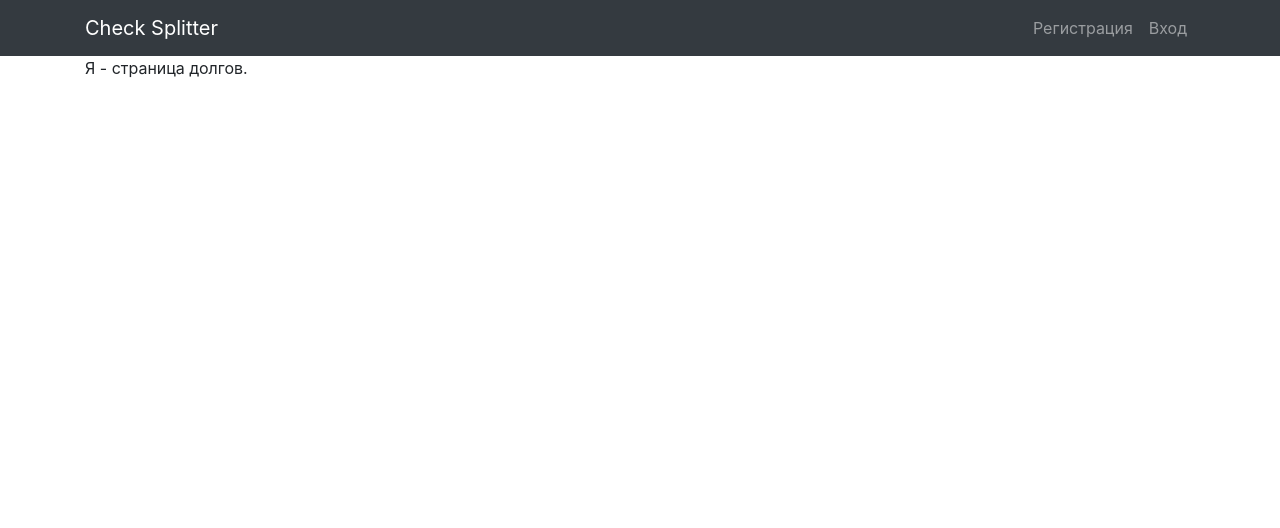
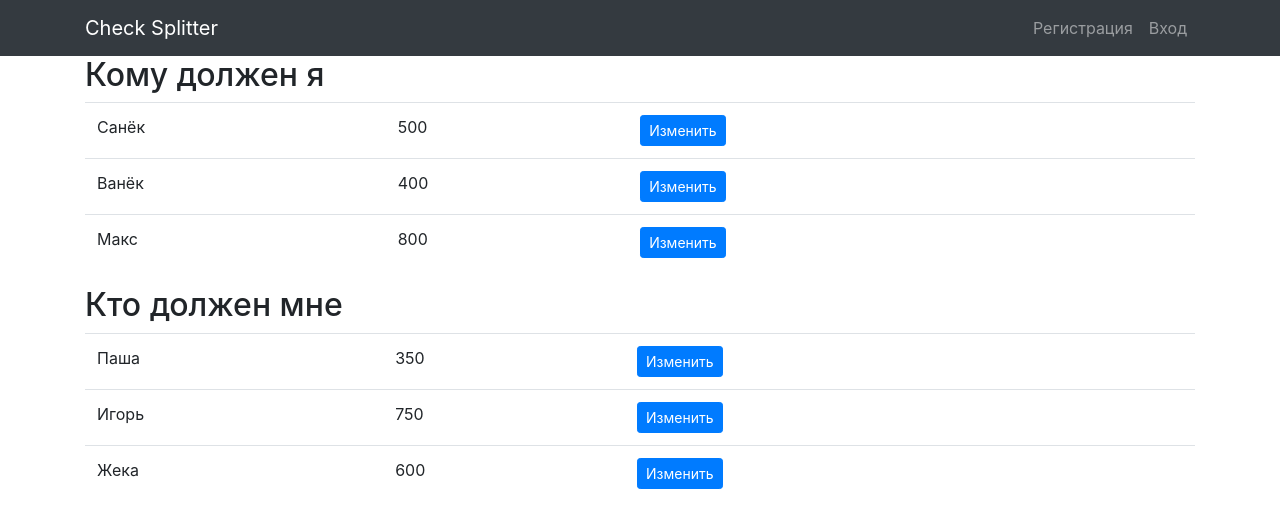
Before and after one commit to sashaaero/CheckSplitter, a Flask app: page /credit in a window 1280 px wide. Shown: the top 528 px of the page. Run offline with Flask 2, Linux system fonts and the light colour scheme; parts of the project's set-up code (start-up, migrations or seed data) failed here and were passed over; some libraries are stand-ins or nearby versions.

Commit message:
add "edit debt" view and template, edit "credit.html"

```diff
--- a/templates/credit.html
+++ b/templates/credit.html
@@ -1,5 +1,46 @@
 {% extends 'base.html' %}
 
 {% block content %}
-    Я - страница долгов.
+
+<h2>Кому должен я</h2>
+<table class="table table-hover">
+    <tbody id="myTable">
+    {% for master in masters %}
+        <tr>
+            <td>
+                {{ master[0] }}
+            </td>
+            <td>
+                {{ master[1] }}
+            </td>
+            <td>
+                <div class="col-md-8">
+                    <a class="btn btn-primary btn-sm" role="button" href="{{ url_for('edit_debt') }}">Изменить</a>
+                </div>
+            </td>
+        </tr>
+    {% endfor %}
+    </tbody>
+</table>
+
+<h2>Кто должен мне</h2>
+<table class="table table-hover">
+    <tbody id="myTable">
+    {% for slave in slaves %}
+        <tr>
+            <td>
+                {{ slave[0] }}
+            </td>
+            <td>
+                {{ slave[1] }}
+            </td>
+            <td>
+                <div class="col-md-8">
+                    <a class="btn btn-primary btn-sm" role="button" href="{{ url_for('edit_debt') }}">Изменить</a>
+                </div>
+            </td>
+        </tr>
+    {% endfor %}
+    </tbody>
+</table>
 {% endblock %}
--- a/views.py
+++ b/views.py
@@ -87,9 +87,15 @@ def order_new():
 
 
 @app.route('/credit', methods=['POST','GET'])
-#@login_required
+# @login_required
 def check_credit():
     user = current_user
-    masters = ['a', 'b', 'c']
-    slaves = ['d', 'e', 'f']
+    masters = [["Санёк", 500], ["Ванёк", 400], ["Макс", 800]]
+    slaves = [["Паша", 350], ["Игорь", 750], ["Жека", 600]]
     return render_template('credit.html', user=user, masters=masters, slaves=slaves)
+
+
+@app.route('/credit/edit', methods=['POST','GET'])
+# @login_required
+def edit_debt():
+    return render_template('edit_debt.html')
```
Also changed, not shown: templates/edit_debt.html (added, +8 -0 lines).
